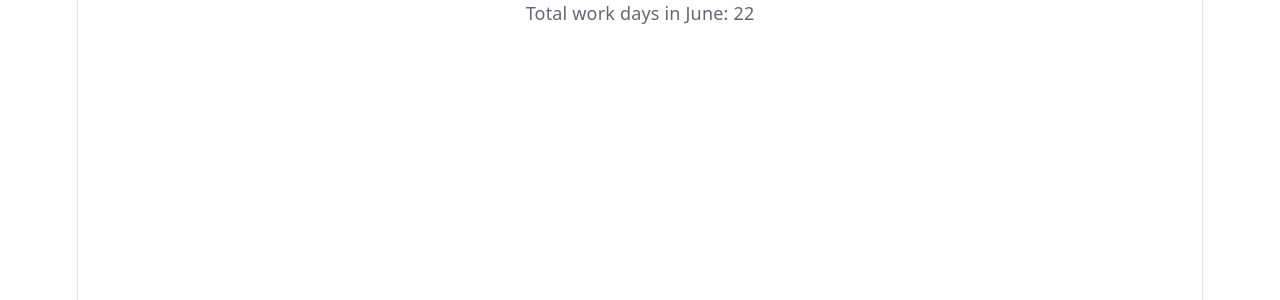
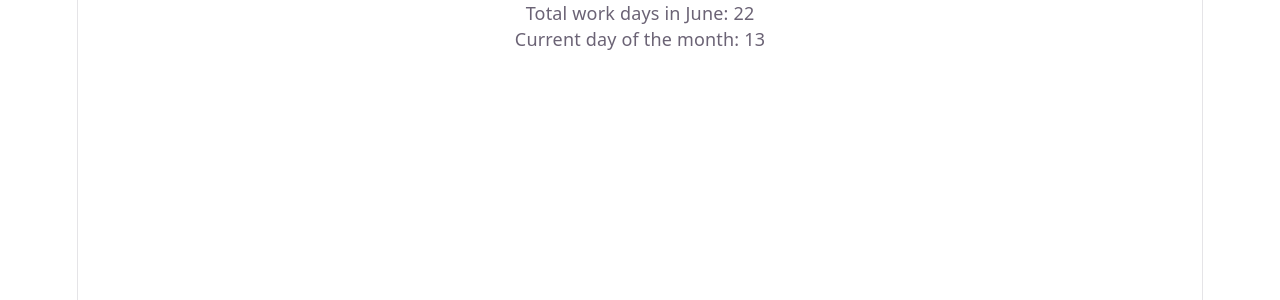
Before and after one commit to hwbrent/tempo, a React (Vite) app: page / in a window 1280 px wide. Shown: the top 300 px of the page. Built offline with nearby package versions, Linux system fonts and the light colour scheme.

Commit message:
Show the current day of the month

```diff
--- a/src/App.tsx
+++ b/src/App.tsx
@@ -40,7 +40,13 @@ function App() {
   const currentDate = new Date();
   const monthName = getMonthName(currentDate);
   const totalWorkDays = getWorkDaysInCurrentMonth(currentDate);
-  return <p>Total work days in {monthName}: {totalWorkDays}</p>;
+  const dotm = currentDate.getDate();
+  return (
+    <div>
+      <p>Total work days in {monthName}: {totalWorkDays}</p>
+      <p>Current day of the month: {dotm}</p>
+    </div>
+  );
 }
 
 export default App
```
